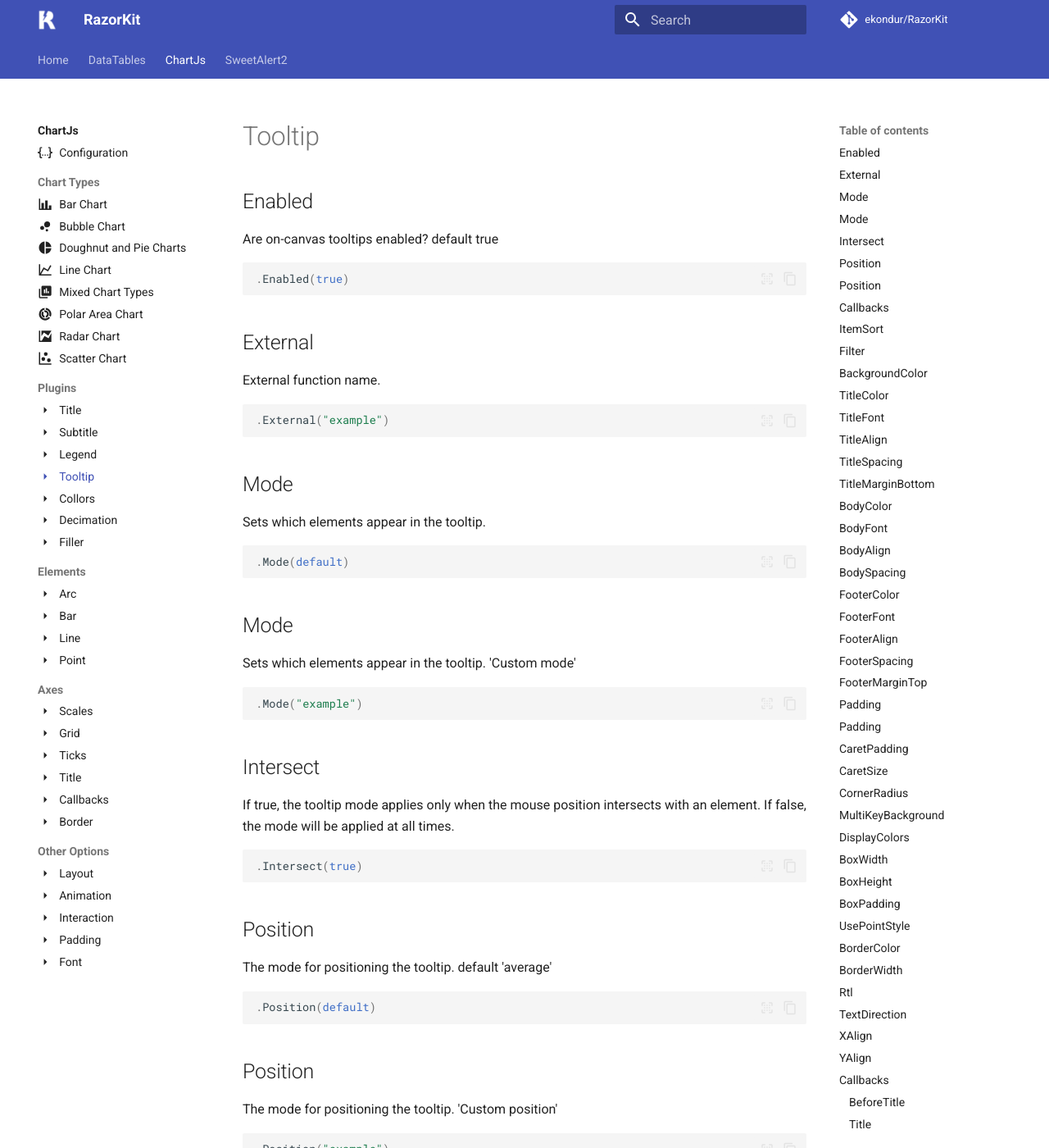
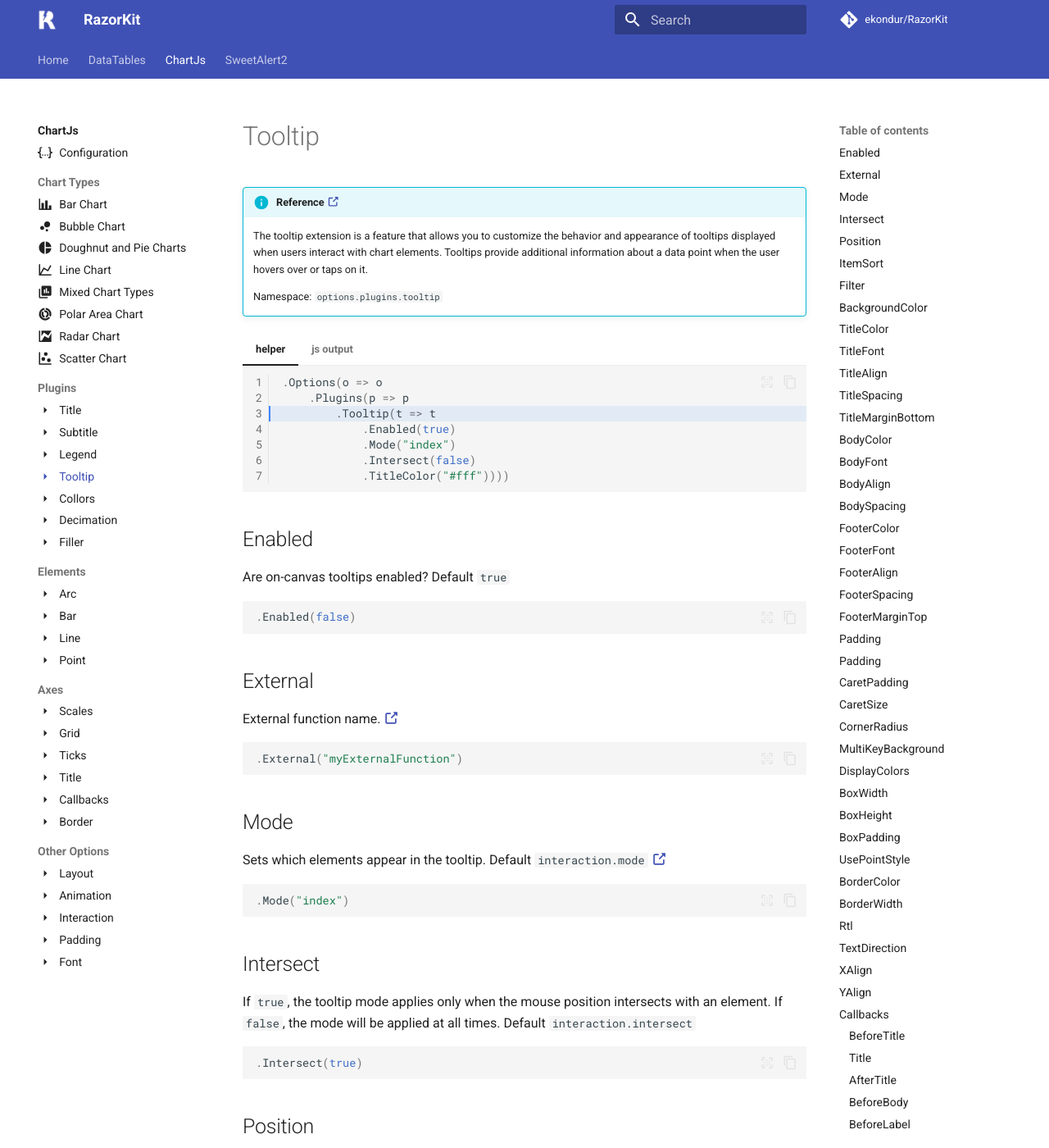
Before and after one commit to ekondur/RazorKit, an MkDocs documentation site: the page built from docs/chartjs/plugins/tooltip.md, in a window 1280 px wide and 1400 px high. Shown: the whole window at 82% size. Built offline with MkDocs 1.6.1 and Material for MkDocs 9.7.7, drawn with Linux system fonts in a browser that asks for light colours; emoji names are drawn with the system emoji font; comment, search, counter and statistics services are not loaded; some of the changed text lies outside the part shown.

Commit message:
update docs

````diff
--- a/docs/chartjs/plugins/tooltip.md
+++ b/docs/chartjs/plugins/tooltip.md
@@ -2,161 +2,192 @@
 icon: material/menu-right
 ---
 
+!!! info "Reference [:octicons-link-external-16:](https://www.chartjs.org/docs/latest/configuration/tooltip.html)"
+	The tooltip extension is a feature that allows you to customize the behavior and appearance of tooltips displayed when users interact with chart elements.
+	Tooltips provide additional information about a data point when the user hovers over or taps on it.
+
+	Namespace: ```options.plugins.tooltip```
+
+=== "helper"
+	```csharp hl_lines="3" linenums="1"
+	.Options(o => o
+		.Plugins(p => p
+			.Tooltip(t => t
+				.Enabled(true)
+				.Mode("index")
+				.Intersect(false)
+				.TitleColor("#fff"))))
+	```
+=== "js output"
+	```json linenums="1"
+	"options": {
+		"plugins": {
+		  "tooltip": {
+			"enabled": true,
+			"mode": "index",
+			"intersect": false,
+			"titleColor": '#fff'
+		  }
+		}
+    }
+	```
+
 ## Enabled
-Are on-canvas tooltips enabled? default true
+Are on-canvas tooltips enabled? Default ```true```
 ```csharp
-.Enabled(true)
+.Enabled(false)
 ```
 
 ## External
 External function name.
+[:octicons-link-external-16:](https://www.chartjs.org/docs/latest/configuration/tooltip.html#external-custom-tooltips)
 ```csharp
-.External("example")
+.External("myExternalFunction")
 ```
 
 ## Mode
-Sets which elements appear in the tooltip.
+Sets which elements appear in the tooltip. Default ```interaction.mode```
+[:octicons-link-external-16:](https://www.chartjs.org/docs/latest/configuration/interactions.html#modes)
 ```csharp
-.Mode(default)
-```
-
-## Mode
-Sets which elements appear in the tooltip. 'Custom mode'
-```csharp
-.Mode("example")
+.Mode("index")
 ```
 
 ## Intersect
-If true, the tooltip mode applies only when the mouse position intersects with an element.
-            If false, the mode will be applied at all times.
+If ```true```, the tooltip mode applies only when the mouse position intersects with an element.
+If ```false```, the mode will be applied at all times. Default ```interaction.intersect```
 ```csharp
 .Intersect(true)
 ```
 
 ## Position
-The mode for positioning the tooltip. default 'average'
+The mode for positioning the tooltip. Default ```'average'```
+[:octicons-link-external-16:](https://www.chartjs.org/docs/latest/configuration/tooltip.html#position-modes)
 ```csharp
-.Position(default)
+.Position(TooltipPosition.Nearest)
 ```
-
-## Position
-The mode for positioning the tooltip. 'Custom position'
+Or, set the custom position.
+[:octicons-link-external-16:](https://www.chartjs.org/docs/latest/configuration/tooltip.html#custom-position-modes)
 ```csharp
-.Position("example")
-```
-
-## Callbacks
-
-```csharp
-.Callbacks(default)
+.Position("myCustomPosition")
 ```
 
 ## ItemSort
-Sort tooltip items.
+Sort tooltip items. Default ```function```
+[:octicons-link-external-16:](https://www.chartjs.org/docs/latest/configuration/tooltip.html#sort-callback)
 ```csharp
-.ItemSort("example")
+.ItemSort("mySortFunction")
 ```
 
 ## Filter
-Filter tooltip items.
+Filter tooltip items. Default ```function```
+[:octicons-link-external-16:](https://www.chartjs.org/docs/latest/configuration/tooltip.html#filter-callback)
 ```csharp
-.Filter("example")
+.Filter("myFilterFunction")
 ```
 
 ## BackgroundColor
 Background color of the tooltip.
+[:octicons-link-external-16:](https://www.chartjs.org/docs/latest/general/colors.html)
 ```csharp
-.BackgroundColor("example")
+.BackgroundColor("rgba(0, 0, 0, 0.8)")
 ```
 
 ## TitleColor
-Color of title text. default '#fff'
+Color of title text. Default ```'#fff'```
+[:octicons-link-external-16:](https://www.chartjs.org/docs/latest/general/colors.html)
 ```csharp
-.TitleColor("example")
+.TitleColor("#fff")
 ```
 
 ## TitleFont
-
+See font configuration.
+[:link:](../font.md)
 ```csharp
-.TitleFont(default)
+.TitleFont(f => f.Family("...").Size(10))
 ```
 
 ## TitleAlign
-Horizontal alignment of the title text lines. default 'left'
+Horizontal alignment of the title text lines. Default ```'left'```
+[:octicons-link-external-16:](https://www.chartjs.org/docs/latest/configuration/tooltip.html#text-alignment)
 ```csharp
-.TitleAlign(default)
+.TitleAlign(TextAlign.Center)
 ```
 
 ## TitleSpacing
-Spacing to add to top and bottom of each title line. default 2
+Spacing to add to top and bottom of each title line. Default ```2```
 ```csharp
-.TitleSpacing(15)
+.TitleSpacing(3)
 ```
 
 ## TitleMarginBottom
-Margin to add on bottom of title section. default 6
+Margin to add on bottom of title section. Default ```6```
 ```csharp
-.TitleMarginBottom(15)
+.TitleMarginBottom(5)
 ```
 
 ## BodyColor
-Color of body text. defautl '#fff'
+Color of body text. defautl ```'#fff'```
+[:octicons-link-external-16:](https://www.chartjs.org/docs/latest/general/colors.html)
 ```csharp
-.BodyColor("example")
+.BodyColor("#fff")
 ```
 
 ## BodyFont
-
+See font configuration.
+[:link:](../font.md)
 ```csharp
-.BodyFont(default)
+.BodyFont(f => f.Family("...").Size(10))
 ```
 
 ## BodyAlign
-Horizontal alignment of the body text lines. default 'left'
+Horizontal alignment of the body text lines. Default ```'left'```
+[:octicons-link-external-16:](https://www.chartjs.org/docs/latest/configuration/tooltip.html#text-alignment)
 ```csharp
-.BodyAlign(default)
+.BodyAlign(TextAlign.Center)
 ```
 
 ## BodySpacing
-Spacing to add to top and bottom of each tooltip item. default 2
+Spacing to add to top and bottom of each tooltip item. Default ```2```
 ```csharp
-.BodySpacing(15)
+.BodySpacing(3)
 ```
 
 ## FooterColor
-Color of footer text. default '#fff'
+Color of footer text. Default ```'#fff'```
 ```csharp
-.FooterColor("example")
+.FooterColor("#fff")
 ```
 
 ## FooterFont
-
+See font configuration.
+[:link:](../font.md)
 ```csharp
-.FooterFont(default)
+.FooterFont(f => f.Family("...").Size(10))
 ```
 
 ## FooterAlign
-Horizontal alignment of the footer text lines. defautl 'left'
+Horizontal alignment of the footer text lines. Default ```'left'```
+[:octicons-link-external-16:](https://www.chartjs.org/docs/latest/configuration/tooltip.html#text-alignment)
 ```csharp
-.FooterAlign(default)
+.FooterAlign(TextAlign.Center)
 ```
 
 ## FooterSpacing
-Spacing to add to top and bottom of each footer line. default 2
+Spacing to add to top and bottom of each footer line. Default ```2```
 ```csharp
-.FooterSpacing(15)
+.FooterSpacing(3)
 ```
 
 ## FooterMarginTop
-Margin to add before drawing the footer. default 6
+Margin to add before drawing the footer. Default ```6```
 ```csharp
-.FooterMarginTop(15)
+.FooterMarginTop(5)
 ```
 
 ## Padding
-Padding inside the tooltip. default 6
+Padding inside the tooltip. Default ```6```
 ```csharp
-.Padding(15)
+.Padding(5)
 ```
 
 ## Padding
@@ -166,180 +197,187 @@ Padding inside the tooltip. default 6
 ```
 
 ## CaretPadding
-Extra distance to move the end of the tooltip arrow away from the tooltip point. default 2
+Extra distance to move the end of the tooltip arrow away from the tooltip point. Default ```2```
 ```csharp
 .CaretPadding(15)
 ```
 
 ## CaretSize
-Size, in px, of the tooltip arrow. default 5
+Size, in px, of the tooltip arrow. Default ```5```
 ```csharp
-.CaretSize(15)
+.CaretSize(4)
 ```
 
 ## CornerRadius
-Radius of tooltip corner curves. default 6
+Radius of tooltip corner curves. Default ```6```
 ```csharp
-.CornerRadius(15)
+.CornerRadius(5)
 ```
 
 ## MultiKeyBackground
-Color to draw behind the colored boxes when multiple items are in the tooltip. default '#fff'
+Color to draw behind the colored boxes when multiple items are in the tooltip. Default ```'#fff'```
 ```csharp
-.MultiKeyBackground("example")
+.MultiKeyBackground("#fff")
 ```
 
 ## DisplayColors
-If true, color boxes are shown in the tooltip. default true
+If ```true```, color boxes are shown in the tooltip. Default ```true```
 ```csharp
-.DisplayColors(true)
+.DisplayColors(false)
 ```
 
 ## BoxWidth
-Width of the color box if displayColors is true.
+Width of the color box if displayColors is ```true```. Default ```bodyFont.size```
 ```csharp
 .BoxWidth(15)
 ```
 
 ## BoxHeight
-Height of the color box if displayColors is true.
+Height of the color box if displayColors is ```true```. Default ```bodyFont.size```
 ```csharp
 .BoxHeight(15)
 ```
 
 ## BoxPadding
-Padding between the color box and the text. default 1
+Padding between the color box and the text. Default ```1```
 ```csharp
-.BoxPadding(15)
+.BoxPadding(2)
 ```
 
 ## UsePointStyle
 Use the corresponding point style (from dataset options) instead of color boxes, ex: star, triangle etc.
-            (size is based on the minimum value between boxWidth and boxHeight). default false
+(size is based on the minimum value between ```boxWidth``` and ```boxHeight```). Default ```false```
 ```csharp
 .UsePointStyle(true)
 ```
 
 ## BorderColor
 Color of the border.
+[:octicons-link-external-16:](https://www.chartjs.org/docs/latest/general/colors.html)
 ```csharp
-.BorderColor("example")
+.BorderColor("'rgba(0, 0, 0, 0)'")
 ```
 
 ## BorderWidth
-Size of the border. default 0
+Size of the border. Default ```0```
 ```csharp
-.BorderWidth(15)
+.BorderWidth(1)
 ```
 
 ## Rtl
-true for rendering the tooltip from right to left.
+```true``` for rendering the tooltip from right to left.
 ```csharp
 .Rtl(true)
 ```
 
 ## TextDirection
-This will force the text direction 'rtl' or 'ltr' on the canvas for rendering the tooltips,
-            regardless of the css specified on the canvas.
+This will force the text direction ```'rtl'``` or ```'ltr'``` on the canvas for rendering the tooltips,
+regardless of the css specified on the canvas.
 ```csharp
-.TextDirection("example")
+.TextDirection("rtl")
 ```
 
 ## XAlign
 Position of the tooltip caret in the X direction.
+[:octicons-link-external-16:](https://www.chartjs.org/docs/latest/configuration/tooltip.html#tooltip-alignment)
 ```csharp
-.XAlign("example")
+.XAlign("left")
 ```
 
 ## YAlign
 Position of the tooltip caret in the Y direction.
+[:octicons-link-external-16:](https://www.chartjs.org/docs/latest/configuration/tooltip.html#tooltip-alignment)
 ```csharp
-.YAlign("example")
+.YAlign("left")
 ```
 
 ## Callbacks
+Namespace: ```options.plugins.tooltip.callbacks```, the tooltip has the following callbacks for providing text.
+For all functions, ```this``` will be the tooltip object created from the ```Tooltip``` constructor.
+If the callback returns ```undefined```, then the default callback will be used. To remove things from the tooltip callback should return an empty string.
+[:octicons-link-external-16:](https://www.chartjs.org/docs/latest/configuration/tooltip.html#tooltip-callbacks)
 
 ### BeforeTitle
 Returns the text to render before the title.
 ```csharp
-.BeforeTitle("example")
+.BeforeTitle("myFunction")
 ```
 
 ### Title
 Returns text to render as the title of the tooltip.
 ```csharp
-.Title("example")
+.Title("myFunction")
 ```
 
 ### AfterTitle
 Returns text to render after the title.
 ```csharp
-.AfterTitle("example")
+.AfterTitle("myFunction")
 ```
 
 ### BeforeBody
 Returns text to render before the body section.
 ```csharp
-.BeforeBody("example")
+.BeforeBody("myFunction")
 ```
 
 ### BeforeLabel
 Returns text to render before an individual label. This will be called for each item in the tooltip.
 ```csharp
-.BeforeLabel("example")
+.BeforeLabel("myFunction")
 ```
 
 ### Label
 Returns text to render for an individual item in the tooltip.
 ```csharp
-.Label("example")
+.Label("myFunction")
 ```
 
 ### LabelColor
 Returns the colors to render for the tooltip item.
 ```csharp
-.LabelColor("example")
+.LabelColor("myFunction")
 ```
 
 ### LabelTextColor
 Returns the colors for the text of the label for the tooltip item.
 ```csharp
-.LabelTextColor("example")
+.LabelTextColor("myFunction")
 ```
 
 ### LabelPointStyle
 Returns the point style to use instead of color boxes if usePointStyle is true (object with values pointStyle and rotation).
-            Default implementation uses the point style from the dataset points.
+Default implementation uses the point style from the dataset points.
 ```csharp
-.LabelPointStyle("example")
+.LabelPointStyle("myFunction")
 ```
 
 ### AfterLabel
 Returns text to render after an individual label.
 ```csharp
-.AfterLabel("example")
+.AfterLabel("myFunction")
 ```
 
 ### AfterBody
 Returns text to render after the body section.
 ```csharp
-.AfterBody("example")
+.AfterBody("myFunction")
 ```
 
 ### BeforeFooter
 Returns text to render before the footer section.
 ```csharp
-.BeforeFooter("example")
+.BeforeFooter("myFunction")
 ```
 
 ### Footer
 Returns text to render as the footer of the tooltip.
 ```csharp
-.Footer("example")
+.Footer("myFunction")
 ```
 
 ### AfterFooter
 Text to render after the footer section.
 ```csharp
-.AfterFooter("example")
+.AfterFooter("myFunction")
 ```
````
Also changed, not shown: docs/chartjs/axes/ticks.md (+3 -2 lines), docs/chartjs/axes/title.md (+3 -2 lines), docs/chartjs/plugins/legend.md (+7 -6 lines), docs/chartjs/plugins/title.md (+2 -1 lines), 1 other file.
